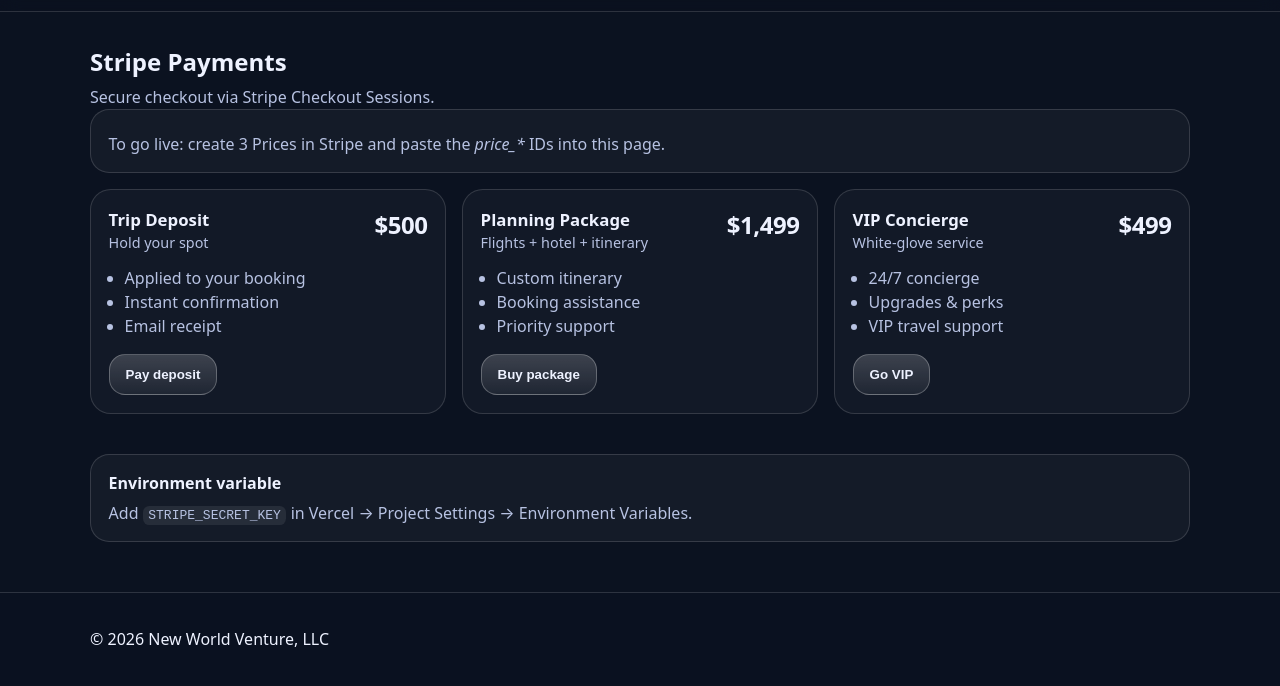
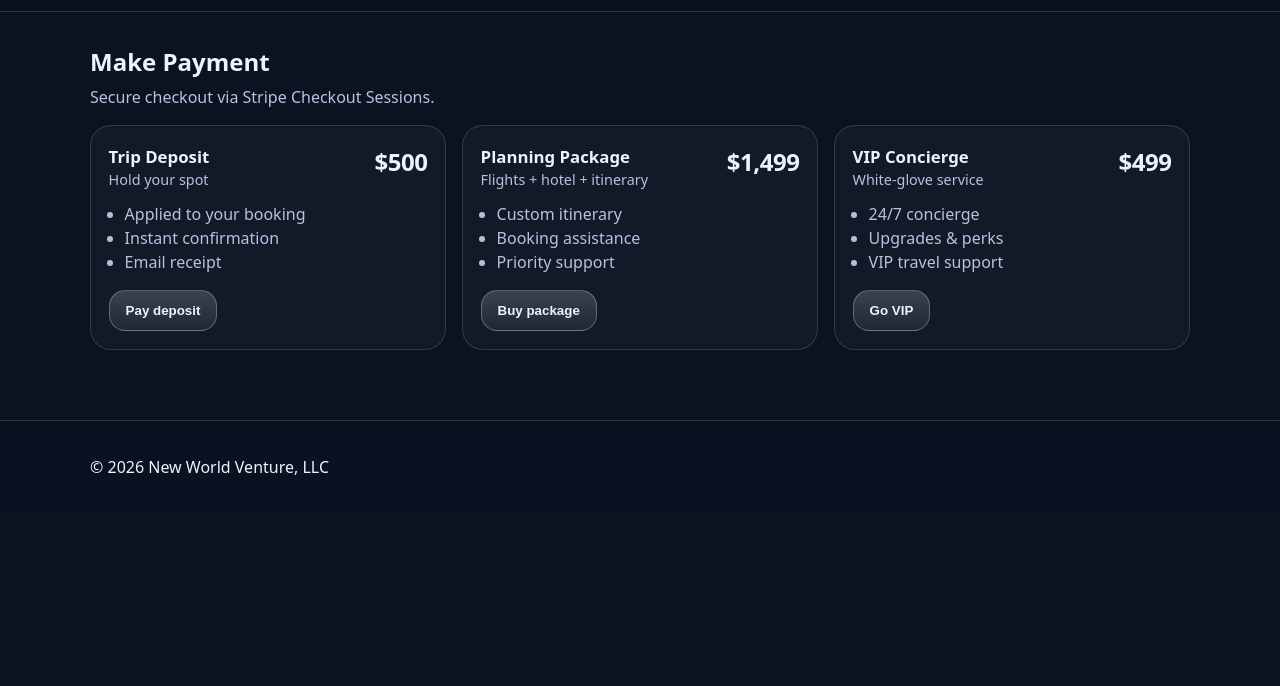
Before and after one commit to NewWorldVenture/newworldventure, a website: page pay.html in a window 1280 px wide. Shown: the part 58-744 px from the top of the page. Drawn offline with Linux system fonts and the light colour scheme.

Commit message:
Add files via upload

```diff
--- a/pay.html
+++ b/pay.html
@@ -33,15 +33,8 @@
     <section class="section">
       <div class="container">
         <div class="section-head">
-          <h1>Stripe Payments</h1>
+          <h1>Make Payment</h1>
           <p class="muted">Secure checkout via Stripe Checkout Sessions.</p>
-        </div>
-
-        <div class="note-box" style="margin-top:0">
-          <strong id="payStatus" class="status-line"></strong>
-          <p class="muted" style="margin:.35rem 0 0">
-            To go live: create 3 Prices in Stripe and paste the <em>price_*</em> IDs into this page.
-          </p>
         </div>
 
         <div class="price-grid" aria-label="Payment options">
@@ -96,12 +89,7 @@
 
         <p class="form-note" id="payNote"></p>
 
-        <div class="note-box">
-          <strong>Environment variable</strong>
-          <p class="muted" style="margin:.4rem 0 0">
-            Add <code>STRIPE_SECRET_KEY</code> in Vercel → Project Settings → Environment Variables.
-          </p>
-        </div>
+
       </div>
     </section>
   </main>
```
